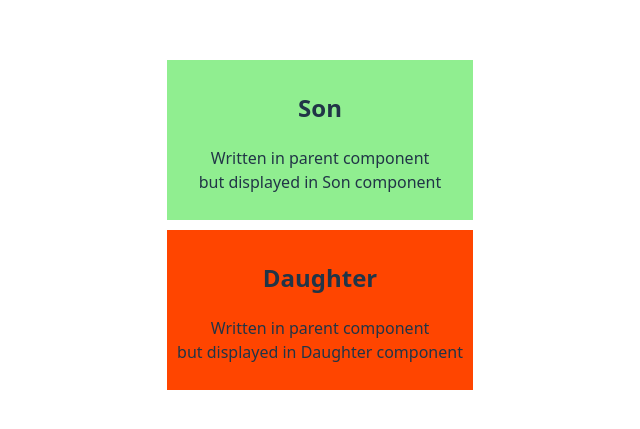
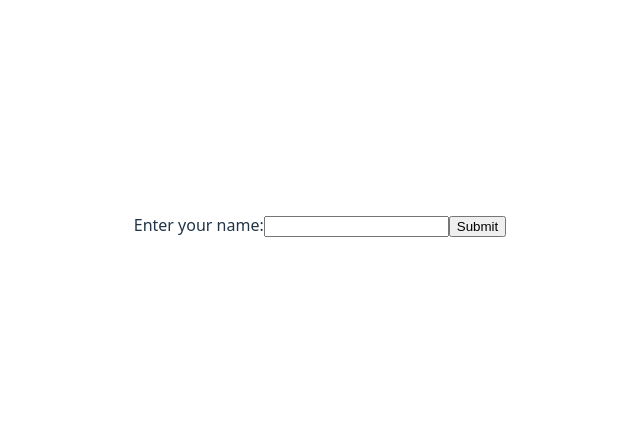
Before and after one commit to Its-Delimas/react_learn, a React (Vite) app in the folder alpha/: page / in a window 1280 px wide. Shown: the part 175-604 px from the top of the page, without its empty margins (320-960 px from the left). Built offline with nearby package versions, Linux system fonts and the light colour scheme.

Commit message:
form and form submits in react

```diff
--- a/alpha/src/App.jsx
+++ b/alpha/src/App.jsx
@@ -1,41 +1,29 @@
-import './App.css';
+import { useState } from 'react';
+import './App.css'
 
-/* props.children – sending content from different components */
+function MyForm() {
+  const [name, setName] = useState("");
 
-function Son(props) {
+  function handleChange(e) {
+    setName(e.target.value);
+  }
+
+  function handleSubmit(e) {
+    e.preventDefault();
+    alert(name);
+  }
+
   return (
-    <div style={{ background: "lightgreen", padding: "10px", marginBottom: "10px" }}>
-      <h2>Son</h2>
-      <div>{props.children}</div>
-    </div>
-  );
+    <form onSubmit={handleSubmit}>
+      <label>Enter your name:
+        <input
+          type="text"
+          value={name}
+          onChange={handleChange}
+        />
+      </label>
+      <input type="submit" />
+    </form>
+  )
 }
-
-function Daughter(props) {
-  return (
-    <div style={{ background: "orangered", padding: "10px" }}>
-      <h2>Daughter</h2>
-      <div>{props.children}</div>
-    </div>
-  );
-}
-
-export default function Parent() {
-  return (
-    <div>
-      <Son>
-        <p>
-          Written in parent component<br />
-          but displayed in Son component
-        </p>
-      </Son>
-
-      <Daughter>
-        <p>
-          Written in parent component<br />
-          but displayed in Daughter component
-        </p>
-      </Daughter>
-    </div>
-  );
-}
+export default MyForm;
```
